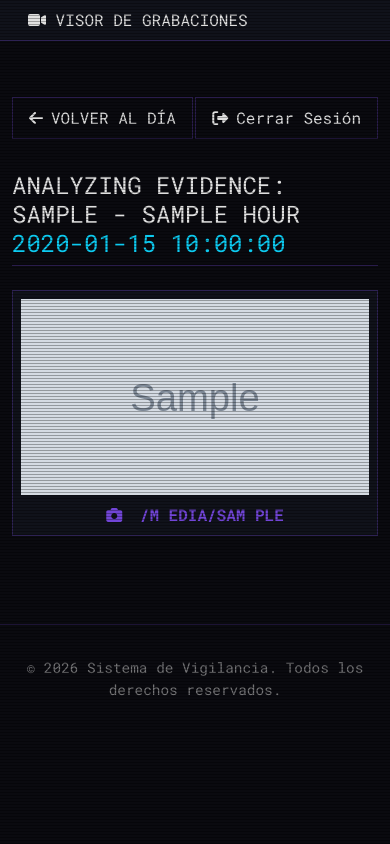
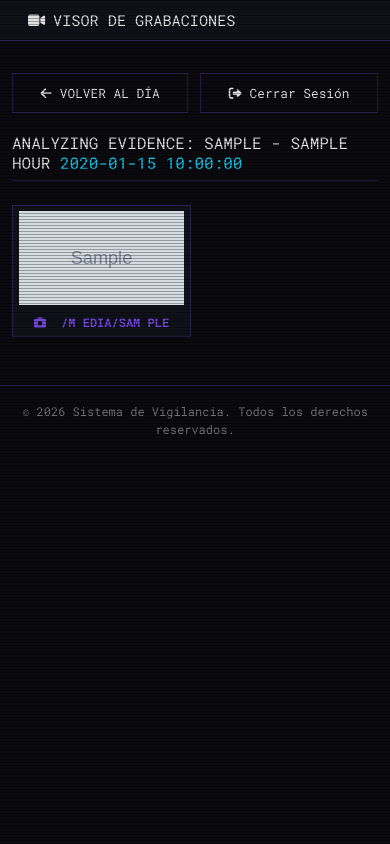
Before and after one commit to Jorgedr12/CSI-Viewer, a Flask app: template templates/hour.html in a window 390 px wide. Run offline with Flask 3, Linux system fonts and the light colour scheme; the template is opened without the code that fills it: most values are stand-ins (such as "Sample title", 1, 10 or a date in 2020); grey boxes marked "Sample" are stand-in pictures; parts of the project's set-up code (start-up, migrations or seed data) failed here and were passed over.

Commit message:
feat: responsive web

```diff
--- a/templates/_csi_style.html
+++ b/templates/_csi_style.html
@@ -87,4 +87,44 @@
         background-color: var(--csi-primary);
         color: #fff;
     }
+    /* ---------- Responsivo ---------- */
+    html, body { overflow-x: hidden; }
+    img { max-width: 100%; }
+    .csi-navbar-brand { display: inline-flex; align-items: center; gap: 0.5rem; }
+    .top-bar { flex-wrap: wrap; gap: 0.75rem; }
+    h2.csi-subtitle { overflow-wrap: anywhere; }
+    .modal-body img { max-width: 100%; object-fit: contain; }
+
+    /* Efectos de hover solo en dispositivos con puntero real */
+    @media (hover: none) {
+        .csi-accordion .list-group-item:hover { transform: none; }
+        .img-thumbnail:hover { transform: none; }
+    }
+
+    /* Tablets */
+    @media (max-width: 991.98px) {
+        .csi-navbar { margin-bottom: 1.5rem; }
+        .footer { margin-top: 3rem; padding: 1.5rem 0; }
+    }
+
+    /* Móviles */
+    @media (max-width: 575.98px) {
+        .csi-navbar { margin-bottom: 1rem; }
+        .csi-navbar-brand { font-size: 0.95rem; }
+        main.container { padding-top: 1rem !important; padding-bottom: 1rem !important; }
+        .top-bar { margin-bottom: 1.25rem; }
+        .top-bar .csi-btn { flex: 1 1 auto; text-align: center; font-size: 0.8rem; padding: 0.6rem 0.75rem; }
+        .csi-header { margin-bottom: 1.25rem; }
+        .csi-header .icon { font-size: 2rem; }
+        .csi-header h1 { font-size: 1.2rem; letter-spacing: 2px; }
+        h2.csi-subtitle { font-size: 1rem; }
+        .csi-accordion .accordion-header button { font-size: 0.85rem; padding: 0.85rem 1rem; }
+        .csi-accordion .list-group-item { font-size: 0.8rem; padding: 0.85rem 1rem; }
+        .csi-panel { padding: 0.35rem; }
+        .csi-panel-title { font-size: 0.75rem; }
+        .modal-title { font-size: 0.95rem; }
+        .footer { margin-top: 2rem; padding: 1rem; font-size: 0.75rem; }
+        .pagination-nav { justify-content: center; }
+        .page-numbers { flex-wrap: wrap; justify-content: center; }
+    }
 </style>
--- a/templates/day.html
+++ b/templates/day.html
@@ -8,9 +8,9 @@
     <a href="{{ url_for('logout') }}" class="csi-btn"><i class="fas fa-sign-out-alt me-2"></i>Cerrar Sesión</a>
 </div>
 <h2 class="csi-subtitle mb-4">EVIDENCE LOG: {{ display_day }}</h2>
-<div class="row g-3">
+<div class="row g-2 g-md-3">
     {% for hour_data in hours %}
-    <div class="col-6 col-sm-4 col-md-3">
+    <div class="col-6 col-sm-4 col-md-3 col-xl-2">
         <div class="csi-panel">
             {% if hour_data.thumbnail %}
             <img src="{{ url_for('serve_image_path', filepath=day+'/'+hour_data.hour+'/normal/'+hour_data.thumbnail) }}" alt="Vista previa">
--- a/templates/hour.html
+++ b/templates/hour.html
@@ -42,7 +66,7 @@
     ANALYZING EVIDENCE: {{ display_day }} - {{ hour }} <span class="text-info">{{ time_range }}</span>
 </h2>
 
-<div class="row g-3 row-cols-1 row-cols-sm-3 row-cols-md-5">
+<div class="row g-2 g-md-3 row-cols-2 row-cols-sm-3 row-cols-md-4 row-cols-lg-5">
     {% for img in images %}
     <div>
         <div class="csi-panel">
@@ -151,6 +175,24 @@
             if (event.key === 'ArrowLeft') navigatePrev();
         });
 
+        // Deslizar para navegar en pantallas táctiles
+        let touchStartX = null;
+        let touchStartY = null;
+        const modalBody = imageModal.querySelector('.modal-body');
+        modalBody.addEventListener('touchstart', (event) => {
+            if (event.touches.length !== 1) { touchStartX = null; return; }
+            touchStartX = event.touches[0].clientX;
+            touchStartY = event.touches[0].clientY;
+        }, { passive: true });
+        modalBody.addEventListener('touchend', (event) => {
+            if (touchStartX === null) return;
+            const dx = event.changedTouches[0].clientX - touchStartX;
+            const dy = event.changedTouches[0].clientY - touchStartY;
+            touchStartX = null;
+            if (Math.abs(dx) < 50 || Math.abs(dx) < Math.abs(dy)) return;
+            if (dx < 0) navigateNext(); else navigatePrev();
+        }, { passive: true });
+
         nextButton.addEventListener('click', navigateNext);
         prevButton.addEventListener('click', navigatePrev);
     }
--- a/templates/index.html
+++ b/templates/index.html
@@ -4,7 +4,7 @@
 
 {% block content %}
 <div class="top-bar">
-    <div class="text-light">Usuario: <strong class="text-info">{{ current_user.username }}</strong></div>
+    <div class="text-light text-truncate">Usuario: <strong class="text-info">{{ current_user.username }}</strong></div>
     <a href="{{ url_for('logout') }}" class="csi-btn"><i class="fas fa-sign-out-alt me-2"></i>Cerrar Sesión</a>
 </div>
 <header class="csi-header"><span class="icon fas fa-video"></span><h1>Sistema de Vigilancia</h1></header>
--- a/templates/login.html
+++ b/templates/login.html
@@ -10,6 +10,12 @@
     .btn-submit { background-color: var(--csi-primary); border: none; color: #fff; width: 100%; font-weight: 700; transition: all 0.2s ease; }
     .btn-submit:hover { background-color: #fff; color: var(--csi-primary); }
     .csi-logo { width: 50%; max-width: 125px; height: auto; margin-bottom: 1.5rem; }
+    @media (max-width: 575.98px) {
+        .login-container { margin: 1.5rem auto; padding: 1.25rem !important; }
+        .csi-header.mt-5 { margin-top: 1rem !important; }
+        .csi-logo { max-width: 90px; margin-bottom: 1rem; }
+        .form-control { font-size: 16px; } /* evita el zoom automático en iOS */
+    }
 </style>
 <header class="csi-header mt-5">
     <img src="{{ url_for('static', filename='img/csipro.svg') }}" alt="CSI PRO Logo" class="csi-logo">
```
Also changed, not shown: other parts of templates/hour.html (+26 -2 lines).
